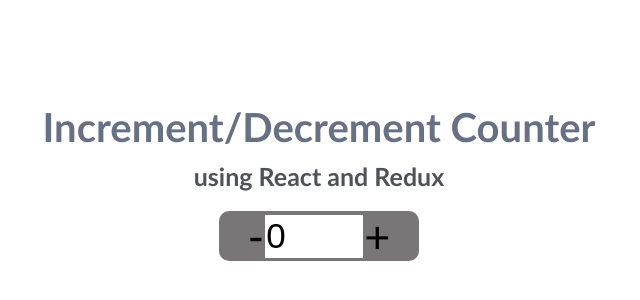
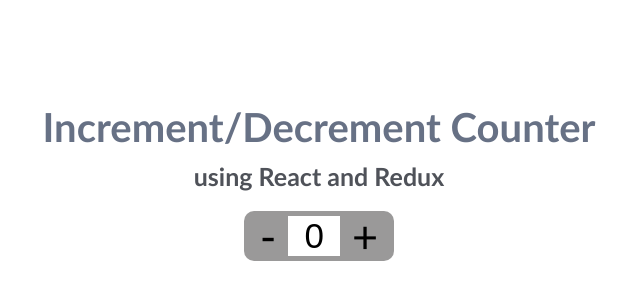
Before and after one commit to Rvp888/Counter-React-Redux, a React (Create React App) app: page / in a window 1280 px wide. Shown: the part 218-518 px from the top of the page, without its empty margins (321-961 px from the left). Built offline with nearby package versions, Linux system fonts and the light colour scheme.

Commit message:
modify file

```diff
--- a/src/App.css
+++ b/src/App.css
@@ -34,19 +34,22 @@
 
 .quantity {
   margin-top: 20px;
-  background-color: #787676;
-  width: 200px;
+  background-color: #9a9999;
+  width: 150px;
   height: 50px;
   border-radius: 10px;
-  text-align: center;
   display: flex;
   align-items: center;
-  justify-content: center;
+  justify-content: space-around;
   font-size: 45px;
+  padding: 0 10px;
+  cursor: pointer;
 }
 
 .quantity_input {
-  height: 90%;
-  width: 50%;
+  height: 80%;
+  width: 40%;
   font-size: 35px;
+  text-align: center;
+  border: none;
 }
```
